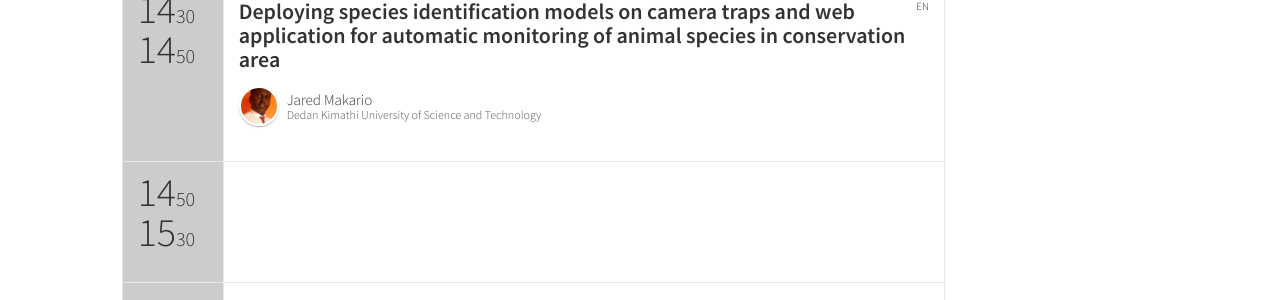
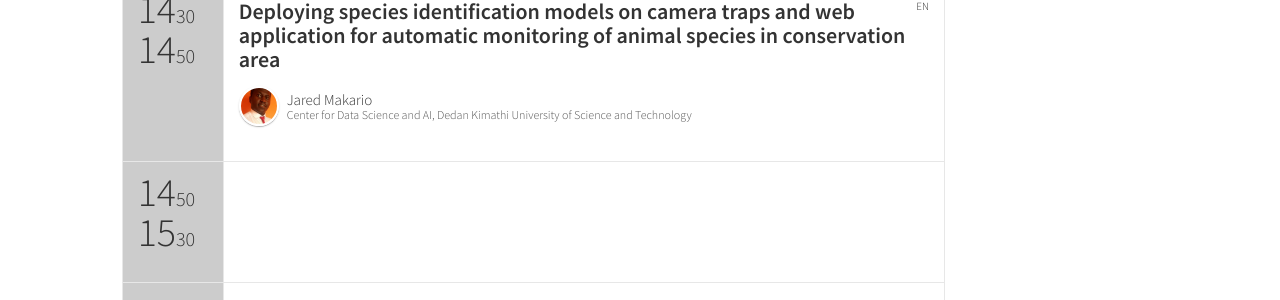
Before and after one commit to datsciafrica/dsa2020kampala, a Jekyll site: the page built from schedule.html, in a window 1280 px wide and 900 px high, scrolled down 8478 px. Shown: the part 152-452 px from the top of the window. Built offline with Jekyll 4.4.1, drawn with Linux system fonts in a browser that asks for light colours; nearby versions of some CDN libraries; some web fonts are replaced; comment, search, counter and statistics services are not loaded; some of the changed text lies outside the part shown.

```diff
--- a/_data/speakers.yml
+++ b/_data/speakers.yml
@@ -412,14 +412,14 @@
   id: jared
   name: "Jared"
   surname: "Makario"
-  title: "Student"
-  company: "Dedan Kimathi University of Science and Technology"
+  title: "Research Intern"
+  company: "Center for Data Science and AI, Dedan Kimathi University of Science and Technology"
   thumbnailUrl: jared.jpg
 -
   id: jason
   name: "Jason"
   surname: "Kabi"
-  title: "Student"
+  title: "Data Scientist"
   company: "Dedan Kimathi University of Science and Technology"
   thumbnailUrl: JasonKabi.jpg
 -
```
Also changed, not shown: _data/schedule_tbd.yml (+8 -8 lines), _data/sessions.yml (+16 -2 lines).
